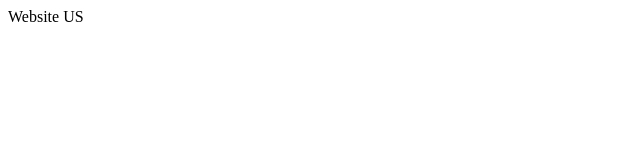
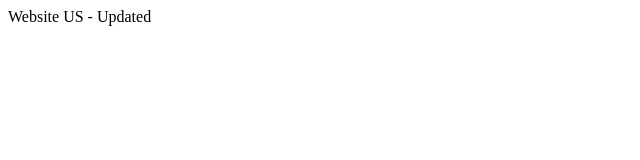
Before and after one commit to prakashpattambi/gitrepo123, a plain HTML site: page index.html in a window 1280 px wide. Shown: the full height of the page, 0-640 px from the left. Drawn offline with Linux system fonts and the light colour scheme.

Commit message:
Update index.html

```diff
--- a/index.html
+++ b/index.html
@@ -1,3 +1,3 @@
 <html>
-Website US
+Website US - Updated
 </html>
```
